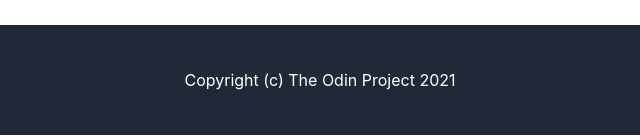
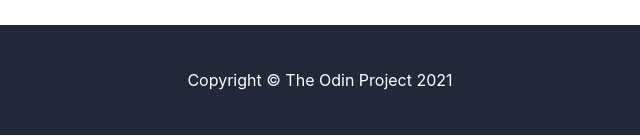
Before and after one commit to ninoala/landing-page, a plain HTML site: page index.html in a window 1280 px wide. Shown: the part 1934-2074 px from the top of the page, 320-960 px from the left. Drawn offline with Linux system fonts and the light colour scheme.

Commit message:
Made final edits to the page

```diff
--- a/index.html
+++ b/index.html
@@ -62,7 +62,7 @@
   </div>
 </div>
 <div class="footer">
-  <p> Copyright (c) The Odin Project 2021</p>
+  <p> Copyright © The Odin Project 2021</p>
 </div>
 </div>
 </body>
```
